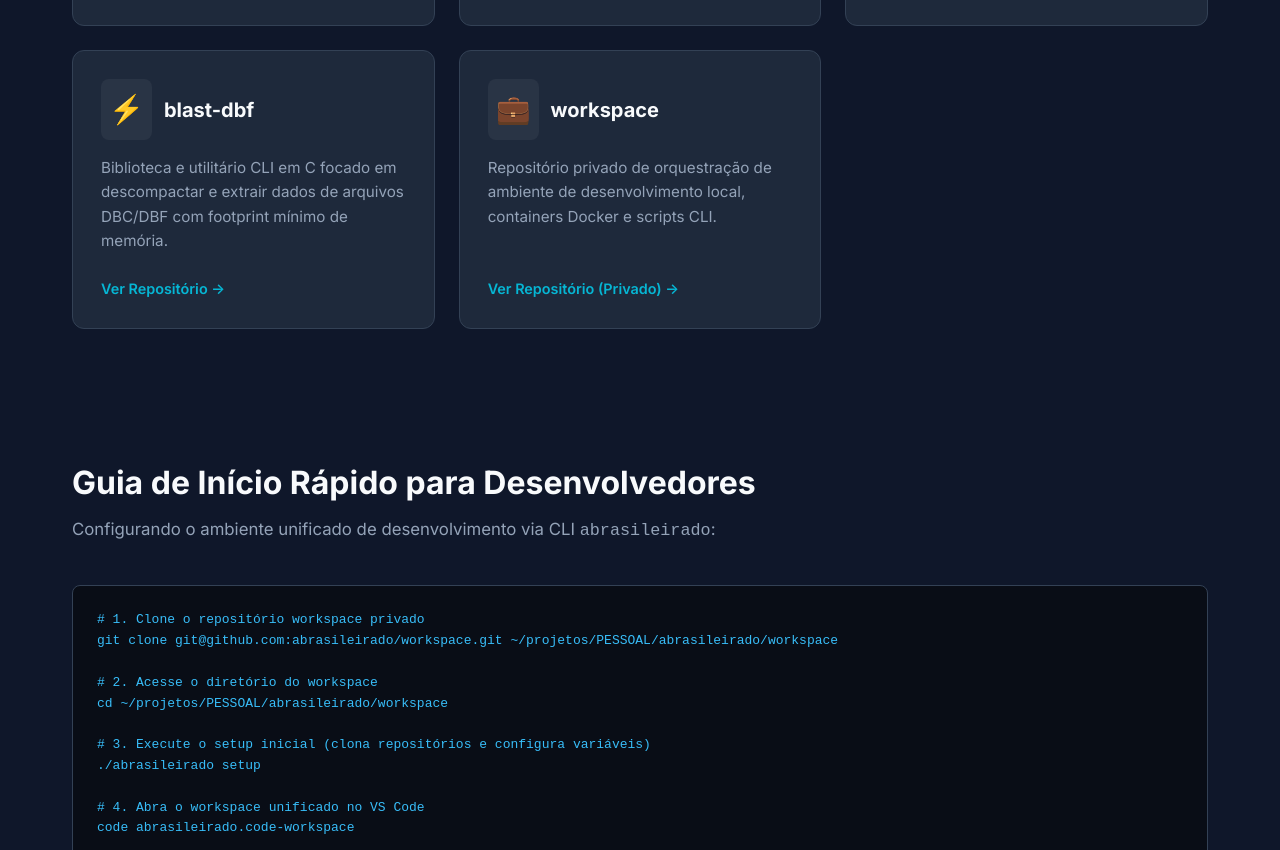
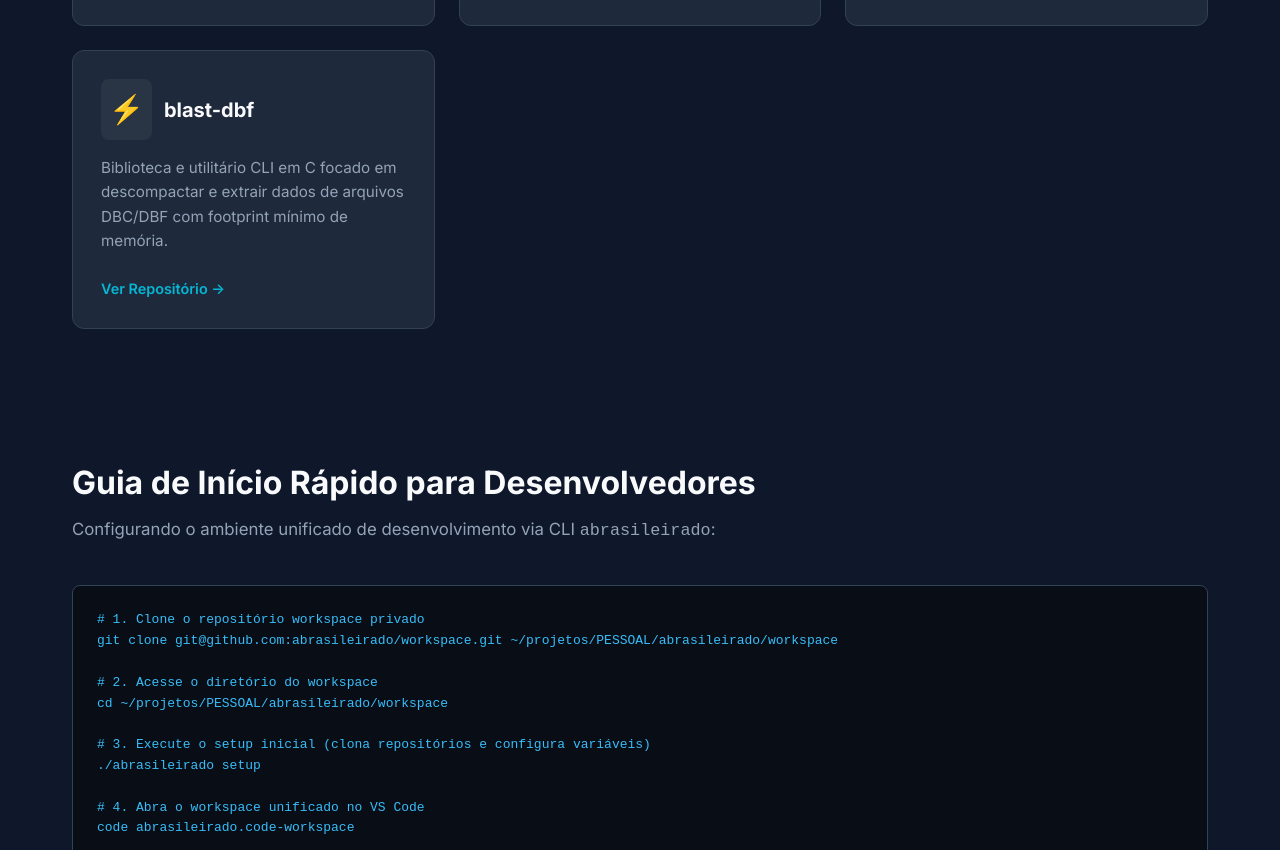
Before and after one commit to abrasileirado/abrasileirado.github.io, a plain HTML site: page index.html in a window 1280 px wide. Shown: the part 1299-2149 px from the top of the page. Drawn offline with Linux system fonts and the light colour scheme.

Commit message:
chore: remove workspace project card from index page

```diff
--- a/index.html
+++ b/index.html
@@ -132,19 +132,6 @@
           </div>
           <a href="https://github.com/abrasileirado/blast-dbf" class="card-link" target="_blank">Ver Repositório &rarr;</a>
         </div>
-
-        <!-- Workspace -->
-        <div class="card">
-          <div>
-            <div class="card-header">
-              <span class="card-icon">💼</span>
-              <h3 class="card-title">workspace</h3>
-            </div>
-            <p class="card-description">Repositório privado de orquestração de ambiente de desenvolvimento local, containers Docker e scripts CLI.</p>
-          </div>
-          <a href="https://github.com/abrasileirado/workspace" class="card-link" target="_blank">Ver Repositório (Privado) &rarr;</a>
-        </div>
-      </div>
     </section>
 
     <!-- Início Rápido -->
```
